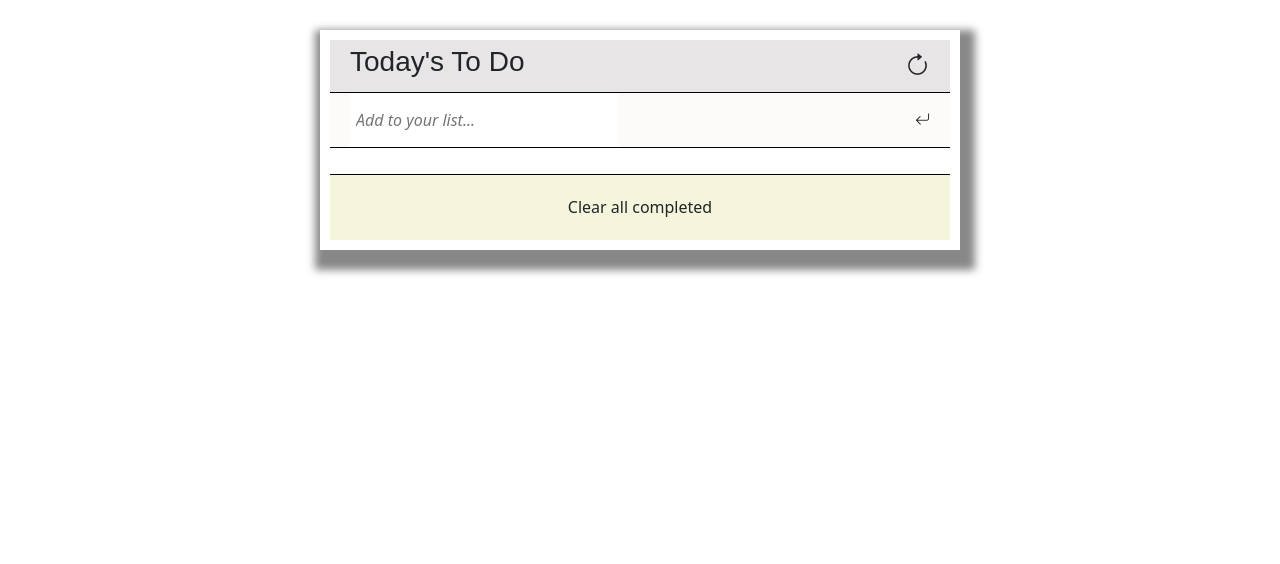
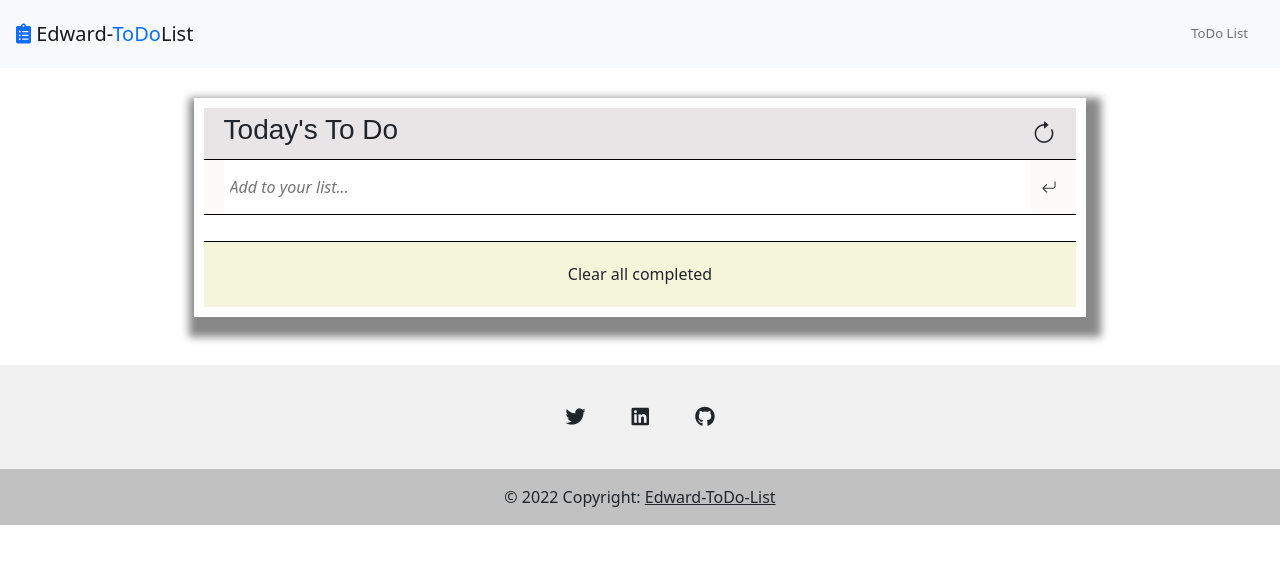
Before and after one commit to odhiambo-ed/To-Do-List, a website built with webpack: page src/index.html in a window 1280 px wide. Built offline with nearby package versions, Linux system fonts and the light colour scheme; files whose address does not match are found by name.

Commit message:
Edit linters

```diff
--- a/src/index.html
+++ b/src/index.html
@@ -3,7 +3,11 @@
 
 <head>
     <meta charset="utf-8" />
+    <meta name="viewport" content="width=device-width, initial-">
     <title>Webpack App</title>
+    <link rel="stylesheet" href="path/to/font-awesome/css/font-awesome.min.css">
+    <link rel='stylesheet' href='https://use.fontawesome.com/releases/v5.6.3/css/all.css'>
+    <link rel='stylesheet' href='https://bootswatch.com/4/yeti/bootstrap.min.css'>
     <link href="https://cdn.jsdelivr.net/npm/bootstrap@5.0.2/dist/css/bootstrap.min.css" rel="stylesheet"
         integrity="sha384-EVSTQN3/azprG1Anm3QDgpJLIm9Nao0Yz1ztcQTwFspd3yD65VohhpuuCOmLASjC" crossorigin="anonymous" />
     <script src="https://cdn.jsdelivr.net/npm/bootstrap@5.0.2/dist/js/bootstrap.bundle.min.js"
@@ -13,6 +17,37 @@
 </head>
 
 <body>
+
+    <header>
+
+        <nav id="scrollspy1" class="navbar navbar-expand-lg navbar-light bg-light">
+            <div class="d-flex flex-grow-1">
+                <span class="w-100 d-lg-none d-block">
+                    <!-- hidden spacer to center brand on mobile -->
+                </span>
+                <a class="navbar-brand d-none d-lg-inline-block" href="#"><i class="fas fa-solid fa-clipboard-list text-primary"></i></i>
+                    Edward-<span class="text-primary">ToDo</span>List</a>
+                <a class="navbar-brand-two mx-auto d-lg-none d-inline-block" href="#">
+                    <img src="//placehold.it/40?text=LOGO" alt="logo">
+                </a>
+                <div class="w-100 text-right">
+                    <button class="navbar-toggler" type="button" data-toggle="collapse" data-target="#myNavbar">
+                        <span class="navbar-toggler-icon"></span>
+                    </button>
+                </div>
+            </div>
+            <div class="collapse navbar-collapse flex-grow-1 text-right" id="myNavbar">
+                <ul class="navbar-nav ms-auto flex-nowrap">
+                    <li class="nav-item">
+                        <a href="#" class="nav-link m-2 menu-item nav-active">ToDo List</a>
+                    </li>
+                </ul>
+            </div>
+        </nav>
+    </header>
+
+    <div id="add-new" class="container mt-4">
+
         <!-- todo table -->
         <div class="todo-table">
             <!-- todo title -->
@@ -37,6 +72,38 @@
                 <p class="clear-title">Clear all completed</p>
             </div>
         </div>
+    </div>
+
+    <footer id="contact" class="text-center text-white mt-5">
+        <!-- Grid container -->
+        <div class="container pt-4">
+            <!-- Section: Social media -->
+            <section class="mb-4">
+
+                <!-- Twitter -->
+                <a class="btn btn-link btn-floating btn-lg text-dark m-1" href="https://twitter.com/odhiambo_ed"
+                    role="button" data-mdb-ripple-color="dark"><i class="fab fa-twitter"></i></a>
+
+                <!-- Linkedin -->
+                <a class="btn btn-link btn-floating btn-lg text-dark m-1"
+                    href="https://www.linkedin.com/in/edward-odhiambo-6a462a21b/" role="button"
+                    data-mdb-ripple-color="dark"><i class="fab fa-linkedin"></i></a>
+                <!-- Github -->
+                <a class="btn btn-link btn-floating btn-lg text-dark m-1" href="https://github.com/white3d" role="button"
+                    data-mdb-ripple-color="dark"><i class="fab fa-github"></i></a>
+            </section>
+            <!-- Section: Social media -->
+        </div>
+        <!-- Grid container -->
+
+        <!-- Copyright -->
+        <div class="text-center text-dark p-3 copyright">
+            © 2022 Copyright:
+            <a class="text-dark" href="index.html">Edward-ToDo-List</a>
+        </div>
+        <!-- Copyright -->
+    </footer>
+
 </body>
 
 </html>
--- a/src/index.js
+++ b/src/index.js
@@ -40,11 +40,11 @@ class Todo {
     if (existingTodo === null) {
       this.todoArr.push(newTodo);
       localStorage.setItem('todos', JSON.stringify(this.todoArr));
-      getAllTodos();
+      window.location.reload(true);
     } else {
       const newTodoArr = [...existingTodo, newTodo];
       localStorage.setItem('todos', JSON.stringify(newTodoArr));
-      getAllTodos();
+      window.location.reload(true);
     }
   }
 }
--- a/src/style.css
+++ b/src/style.css
@@ -1,5 +1,5 @@
 .todo-table {
-  width: 50%;
+  width: 80%;
   margin: 0 auto;
   margin-top: 30px;
   padding: 10px;
@@ -13,6 +13,11 @@
   display: flex;
   justify-content: space-between;
   align-items: center;
+}
+
+#todo-form {
+  flex: 1;
+  margin-right: 30px;
 }
 
 .todo-title {
@@ -104,5 +109,9 @@
 }
 
 footer {
-  background-color: #3e4551;
+  background-color: #f1f1f1;
 }
+
+.copyright {
+  background-color: rgba(0, 0, 0, 0.2);
+}
```
Lines whose indentation alone changed are shown as unchanged.
